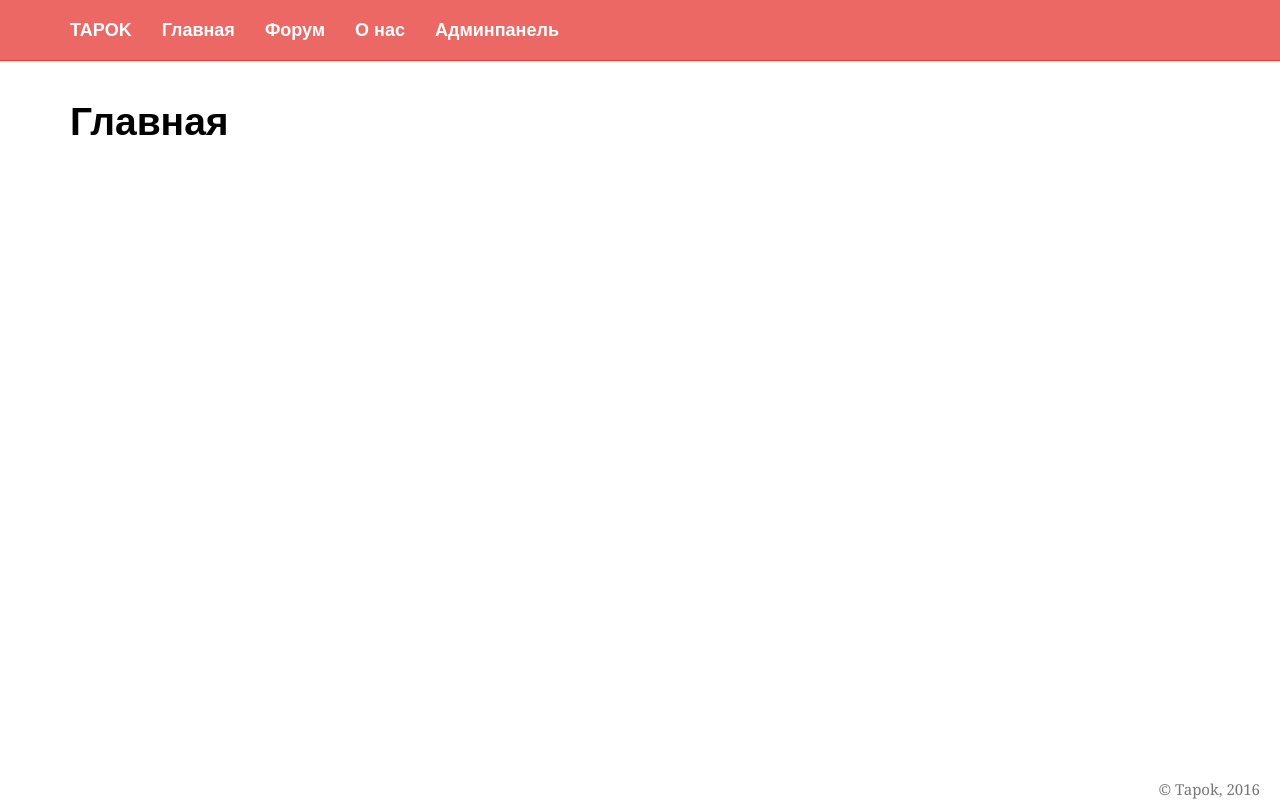
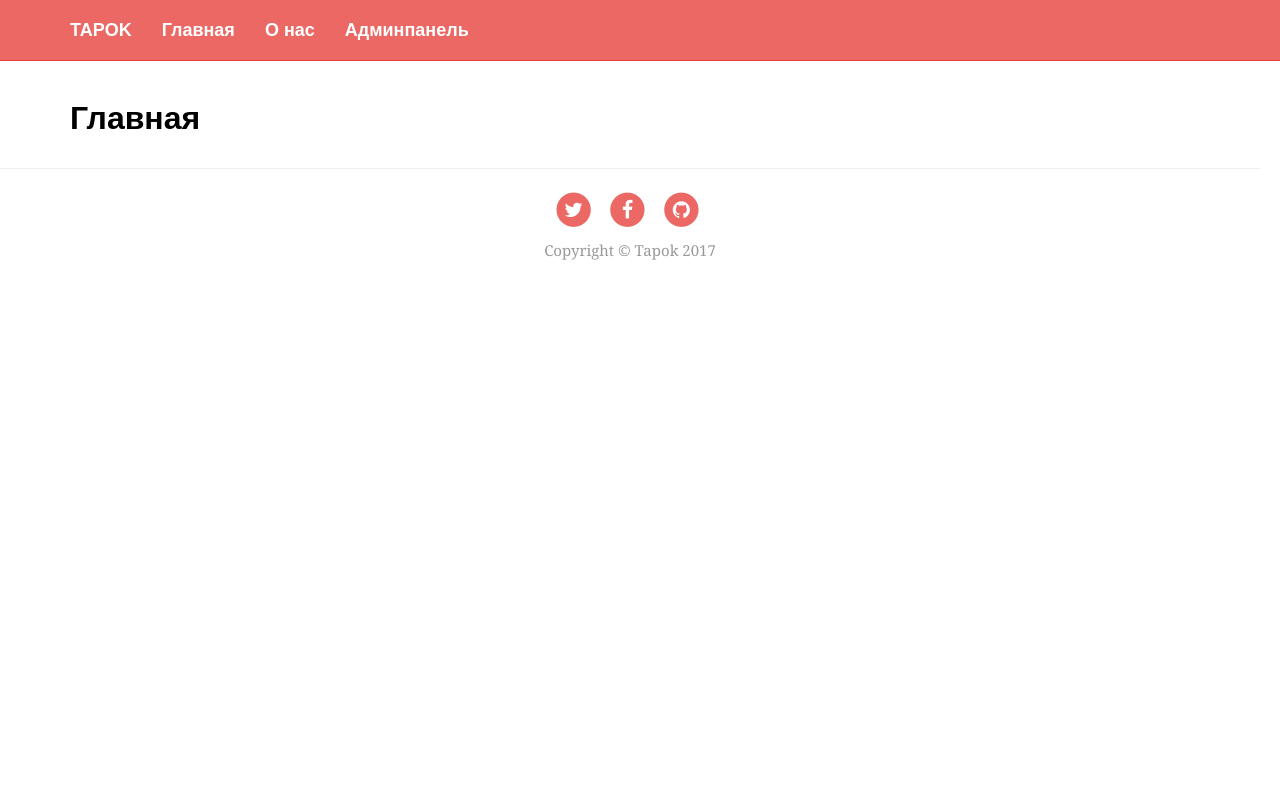
Before and after one commit to toni1424/blog, a Django app: template templates/blog/home.html in a window 1280 px wide. Run offline with Django 3.2, Linux system fonts and the light colour scheme; the template is opened without the code that fills it, so the values that code supplies are empty; some libraries are stand-ins or nearby versions; some web fonts are replaced.

Commit message:
Add footer in template & cleaning...

```diff
--- a/templates/blog/about.html
+++ b/templates/blog/about.html
@@ -6,9 +6,6 @@
 
 {% block content %}
     <div align="center">
-        <h1>О нас</h1>
             <img src="http://tapochek.net/images/logo/logo7.png" alt=""/>
-        <br><br>
-        Мы работаем на <b>Django</b> + <b>Nginx</b>
     </div>
 {% endblock %}
--- a/templates/blog/base.html
+++ b/templates/blog/base.html
@@ -10,24 +10,21 @@
 
     <title>{% block title %}{% endblock %} &ndash; Blog</title>
 
-    <!-- Bootstrap core CSS -->
+     <!-- Bootstrap core CSS -->
     <link href="{% static 'blog/bootstrap.min.css' %}" rel="stylesheet">
-
-
-      <link href="{% static 'blog/style.css' %}" rel="stylesheet">
-
-
-    <!-- HTML5 shim and Respond.js for IE8 support of HTML5 elements and media queries -->
-    <!--[if lt IE 9]>
-      <script src="https://oss.maxcdn.com/html5shiv/3.7.2/html5shiv.min.js"></script>
-      <script src="https://oss.maxcdn.com/respond/1.4.2/respond.min.js"></script>
-    <![endif]-->
-<script src="https://code.jquery.com/jquery-3.1.1.min.js" integrity="sha256-hVVnYaiADRTO2PzUGmuLJr8BLUSjGIZsDYGmIJLv2b8="crossorigin="anonymous"></script>
+    <link href="{% static 'blog/style.css' %}" rel="stylesheet">
+    <!-- Custom Fonts -->
+    <link href="{% static 'blog/font-awesome/font-awesome.min.css' %}" rel="stylesheet">
+    <link href='https://fonts.googleapis.com/css?family=Lora:400,700,400italic,700italic' rel='stylesheet' type='text/css'>
+    <link href='https://fonts.googleapis.com/css?family=Open+Sans:300italic,400italic,600italic,700italic,800italic,400,300,600,700,800' rel='stylesheet' type='text/css'>
+    <!-- jQuery first, then Tether, then Bootstrap JS. -->
+    <script src="https://code.jquery.com/jquery-3.1.1.slim.min.js" integrity="sha384-A7FZj7v+d/sdmMqp/nOQwliLvUsJfDHW+k9Omg/a/EheAdgtzNs3hpfag6Ed950n" crossorigin="anonymous"></script>
+    <script src="https://cdnjs.cloudflare.com/ajax/libs/tether/1.4.0/js/tether.min.js" integrity="sha384-DztdAPBWPRXSA/3eYEEUWrWCy7G5KFbe8fFjk5JAIxUYHKkDx6Qin1DkWx51bBrb" crossorigin="anonymous"></script>
+    <script src="{% static 'blog/bootstrap.min.js' %}"></script>
 
 </head>
-
   <body>
-
+    <!-- Nav bar -->
     <nav class="navbar navbar-inverse navbar-fixed-top">
       <div class="container">
         <div class="navbar-header">
@@ -42,7 +39,6 @@
         <div id="navbar" class="collapse navbar-collapse">
           <ul class="nav navbar-nav">
            <li><a href="/">Главная</a></li>
-           <li><a href="/forum">Форум</a></li>
            <li><a href="/about">О нас</a></li>
            <li><a href="/admin">Админпанель</a></li>
           </ul>
@@ -50,13 +46,18 @@
       </div>
     </nav>
 
-    <div class="container main-content">
+    <!-- Content -->
+     <div class="container main-content">
+    <div class="row">
+    <div class="col-md-10">
+
     {% block content %}
     {% endblock %}
     </div>
-    <script src="https://ajax.googleapis.com/ajax/libs/jquery/1.11.3/jquery.min.js"></script>
-    <script>window.jQuery || document.write('<script src="../../assets/js/vendor/jquery.min.js"><\/script>')</script>
-    <script src="https://maxcdn.bootstrapcdn.com/bootstrap/3.3.6/js/bootstrap.min.js"></script>
-    <div class="main-footer">{% include 'blog/footer.html' %}</div>
+
+    </div>
+    </div>
+      <!-- Footer -->
+      <div class="main-footer">{% include 'blog/footer.html' %}</div>
   </body>
 </html>
--- a/templates/blog/footer.html
+++ b/templates/blog/footer.html
@@ -1,3 +1,36 @@
-<p>
-    <div class="navbar-fixed-bottom main-footer" align="right"> <span>&copy; Tapok, 2016</span></div>
-</p>
+<hr>
+    <footer>
+        <div class="container">
+            <div class="row">
+                <div class="col-lg-8 col-lg-offset-2 col-md-10 col-md-offset-1">
+                    <ul class="list-inline text-center">
+                        <li>
+                            <a href="#">
+                                <span class="fa-stack fa-lg">
+                                    <i class="fa fa-circle fa-stack-2x"></i>
+                                    <i class="fa fa-twitter fa-stack-1x fa-inverse"></i>
+                                </span>
+                            </a>
+                        </li>
+                        <li>
+                            <a href="#">
+                                <span class="fa-stack fa-lg">
+                                    <i class="fa fa-circle fa-stack-2x"></i>
+                                    <i class="fa fa-facebook fa-stack-1x fa-inverse"></i>
+                                </span>
+                            </a>
+                        </li>
+                        <li>
+                            <a href="#">
+                                <span class="fa-stack fa-lg">
+                                    <i class="fa fa-circle fa-stack-2x"></i>
+                                    <i class="fa fa-github fa-stack-1x fa-inverse"></i>
+                                </span>
+                            </a>
+                        </li>
+                    </ul>
+                    <p align="center" class="copyright text-muted">Copyright &copy; Tapok 2017</p>
+                </div>
+            </div>
+        </div>
+    </footer>
--- a/templates/blog/home.html
+++ b/templates/blog/home.html
@@ -3,15 +3,18 @@
 {% block title %}
     Главная
 {% endblock %}
-
 {% block content %}
-    <h1>Главная</h1>
+    <h2>Главная</h2>
     {% for article in articles %}
         <h4><a href="{% url 'article' article.id %}"> {{ article.title }}</a></h4>
-        <div class="post_time" align="right"> <em>Дата публикации: {{ article.datetime }}</em></div>
-       <table class="table table-inverse"><pre>{{ article.get_short_text }}...</pre></table>
+        <hr>
+       <blockquote class="blockquote">{{ article.get_short_text|safe }}...</blockquote>
+       <hr>
+       <p class="post-meta" align="right"><em>Дата публикации: {{ article.datetime }}</em></p>
 
        <!-- <div align="right" class="main-footer"><em><a href="{% url 'article' article.id %}"> Подробнее..</a></em></div> -->
         <div align="right"><a href="{% url 'article' article.id %}" class="btn btn-default" role="button" >Подробнее..</a></div>
+
+
     {% endfor %}
 {% endblock %}
```
Also changed, not shown: templates/blog/article.html (+7 -5 lines), templates/blog/sidebar.html (added, +17 -0 lines).
